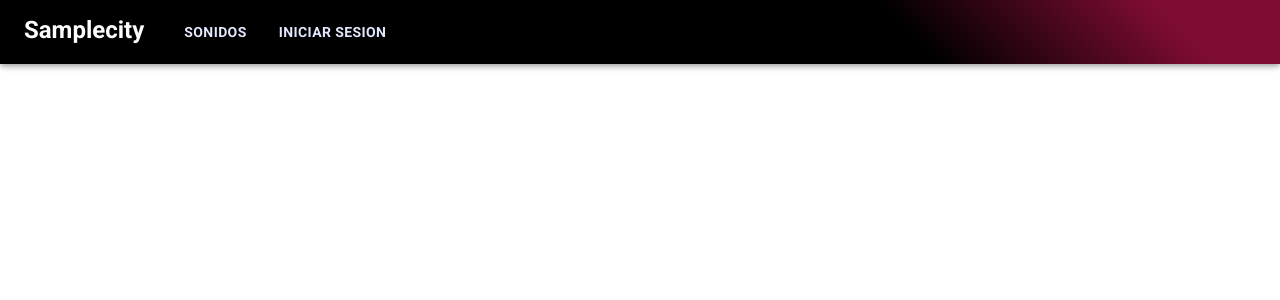
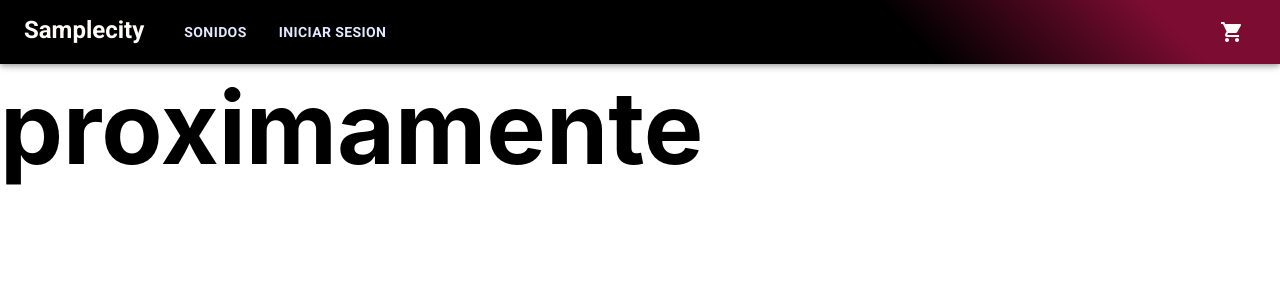
Before and after one commit to lucaUb3/ReactJs-e-commerce, a React (Create React App) app: page / in a window 1280 px wide. Shown: the top 300 px of the page. Built offline with nearby package versions, Linux system fonts and the light colour scheme.

Commit message:
NavBar con carrito integrado y ItemListContainer listo

```diff
--- a/src/App.js
+++ b/src/App.js
@@ -1,35 +1,18 @@
 //import logo from './logo.svg';
 import './App.css';
 import React from 'react';
-import {NavBar} from './components/NavBar/navbar'
-//export const UnComponente = () => {
-  //const nombre = 'luca'
+import {NavBar} from './components/NavBar/navbar';
+import ItemListContainer from './components/PageComponents/ItemListContainer.js';
 
-  //return <h1>{nombre}</h1>
-//}
+const App = props => {
+return <div>
+<NavBar/>
+<ItemListContainer titulo = 'proximamente'>
 
-/* function App() {
-  return (
-    <div className="App">
-      <header className="App-header">
+</ItemListContainer>
 
-        <p>
-          Edit <code>src/App.js</code> and save to reload.
-        </p>
-        <a
-          className="App-link"
-          href="https://reactjs.org"
-          target="_blank"
-          rel="noopener noreferrer"
-        >
-          Learn React
-        </a>
-      </header>
-    </div>
-  );
-}*/
-const App = props => {
-return <>
-<NavBar/>
-</>}
+
+
+</div>}
+
 export default App;
--- /dev/null
+++ b/src/components/NavBar/CartWidget.js
@@ -0,0 +1,18 @@
+import React from 'react';
+import ShoppingCartIcon from '@material-ui/icons/ShoppingCart';
+import IconButton from '@material-ui/core/IconButton';
+import {navBarStyle} from './NavBarStyle.js';
+import {makeStyles} from '@material-ui/core';
+
+const useStyles = makeStyles ((theme) => navBarStyle (theme));
+
+export const CartWidget = props => {
+    const classes = useStyles();
+
+return <>
+<IconButton className = {classes.CartWidget} >
+<ShoppingCartIcon/>
+</IconButton>
+</>
+
+};
--- a/src/components/NavBar/NavBarStyle.js
+++ b/src/components/NavBar/NavBarStyle.js
@@ -1,5 +1,9 @@
 import React from 'react';
-import {makeStyes} from '@material-ui/core';
+import {makeStyles} from '@material-ui/core';
+import List from '@material-ui/core/List';
+import ListItem from '@material-ui/core/ListItem';
+import ListItemIcon from '@material-ui/core/ListItemIcon';
+import ListItemText from '@material-ui/core/ListItemText';
 
 
 
@@ -14,7 +18,7 @@ export const navBarStyle = theme => {
     return({
 
 
-    navStyle: {
+  navStyle: {
     display: 'flex',
     background: 'linear-gradient(45deg, black 70%,#7D0C32 90%)',
 
@@ -36,6 +40,12 @@ export const navBarStyle = theme => {
         alignSelf: 'center',
 
     },
+      rigthConteiner : {
+        display: 'flex',
+        alignSelf: 'rigth',
+
+      },
+
 
     },
 
@@ -54,7 +64,9 @@ export const navBarStyle = theme => {
        display: 'flex',
        columnGap: '1em'
 },
-
+  CartWidget :{
+    color: '#FFFCFC',
+  }
 
 
 
--- a/src/components/NavBar/navbar.js
+++ b/src/components/NavBar/navbar.js
@@ -1,7 +1,8 @@
 import React from 'react';
 import {AppBar, Toolbar, Typography, makeStyles,
-    ListItem, ListItemText, List, Button} from '@material-ui/core';
+ListItem, ListItemText, List, Button} from '@material-ui/core';
 import {navBarStyle} from './NavBarStyle.js';
+import {CartWidget} from './CartWidget.js';
 
 const commonStyles = {
     display: 'flex',
@@ -16,7 +17,8 @@ export const NavBar = props => {
 
     const classes = useStyles();
 
-    return <AppBar position ="fixed" className = {classes.navStyle}>
+    return <div>
+    <AppBar position ="fixed" className = {classes.navStyle}>
         <Toolbar>
             <div className = {classes.leftContainer}>
                 <Typography variant = "h5" className = {classes.brand}>
@@ -27,8 +29,10 @@ export const NavBar = props => {
                 <Button className = {classes.buttonStyle}>iniciar sesion</Button>
                 </div>
 
-                    </div>
-                    </Toolbar>
+                </div>
+                <CartWidget/>
+                </Toolbar>
          </AppBar>
 
+         </div>
     };
--- /dev/null
+++ b/src/components/PageComponents/ItemListContainer.js
@@ -0,0 +1,16 @@
+import React from 'react';
+import {PageStyle} from './PageStyle.js';
+import {makeStyles,Typography} from '@material-ui/core';
+
+const useStyles = makeStyles ((theme) => PageStyle (theme));
+const ItemListContainer = ({titulo,children}) => {
+const classes = useStyles();
+    return <div className = {classes.Page}>
+    <h1>
+     {titulo}
+     {children}
+    </h1>
+    </div>
+};
+
+export default ItemListContainer;
--- /dev/null
+++ b/src/components/PageComponents/PageStyle.js
@@ -0,0 +1,15 @@
+
+
+export const PageStyle = theme => {
+    return({
+
+Page : {
+    display: 'flex',
+
+    color: 'black',
+    fontSize: '50px',
+
+
+}
+
+})};
```
